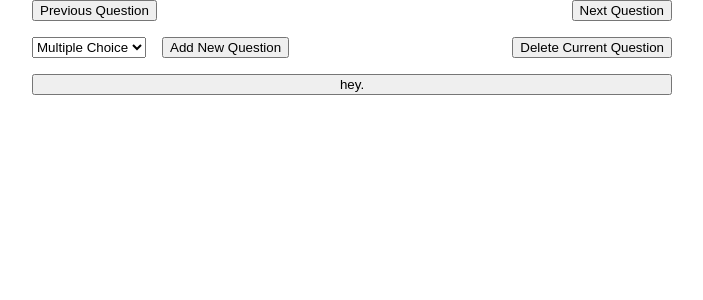
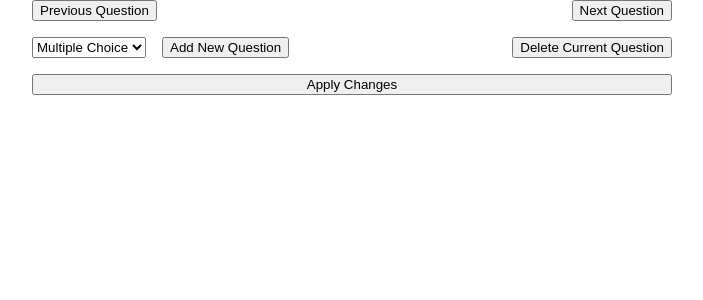
Before and after one commit to 1054009/CSET-160-FinalProject, a Flask app: page /assignments/edit/1 in a window 1280 px wide. Shown: the top 300 px of the page, without its empty margins (288-991 px from the left). Run offline with Flask 3, Linux system fonts and the light colour scheme; the visitor is signed in with stand-in values (Sample User, id 1); tables that the repository leaves empty hold one stand-in row (values such as "Sample post").

Commit message:
Better submit button in form

```diff
--- a/src/client/templates/assignments.html
+++ b/src/client/templates/assignments.html
@@ -35,7 +35,7 @@ ASSIGNMENT_ID = {{ assignment_id }}
 </div>
 
 <form class="flexbox flex_column flex_gap" style="width: 50%;" action="/assignments/edit/" method="POST">
-	<button>hey.</button>
+	<input type="submit" value="Apply Changes">
 </form>
 {% endif %}
 {% endblock %}
```
